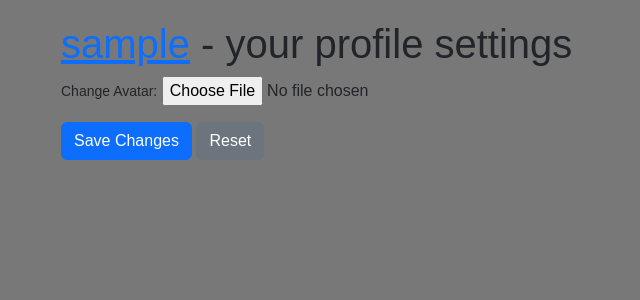
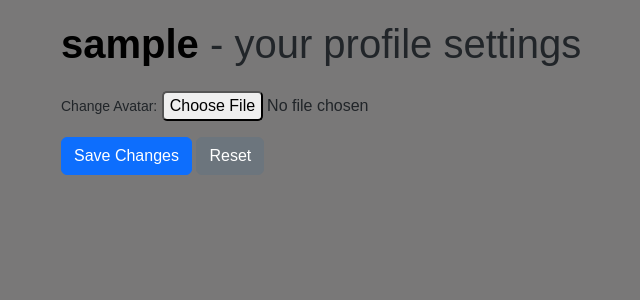
Before and after one commit to SVcheburator/Switter, a Django app: page /users/my_profile/ in a window 1280 px wide. Shown: the part 70-370 px from the top of the page, without its empty margins (21-661 px from the left). Run offline with Django 5.2, Linux system fonts and the light colour scheme; the visitor is signed in with stand-in values (Sample User, id 1).

Commit message:
my profile page, upload photo btns styles changed

```diff
--- a/switter/switterapp/static/switterapp/add_swit_style.css
+++ b/switter/switterapp/static/switterapp/add_swit_style.css
@@ -2,8 +2,3 @@
 .custom-form textarea {
     border-radius: 10px;
 }
-
-
-.custom-form ::-webkit-file-upload-button {
-    border-radius: 5px;
-}
--- a/switter/switterapp/static/switterapp/base_style.css
+++ b/switter/switterapp/static/switterapp/base_style.css
@@ -61,3 +61,13 @@ main.container {
     color: #717171;
     text-decoration: none;
 }
+
+
+/* form file button */
+::-webkit-file-upload-button {
+    border-radius: 5px;
+}
+
+::-webkit-file-upload-button:hover {
+    color: #717171;
+}
--- a/switter/users/static/users/my_profile_style.css
+++ b/switter/users/static/users/my_profile_style.css
@@ -0,0 +1,16 @@
+.custom-form {
+    padding-top: 15px;
+}
+
+
+/* User profile preview link */
+.user-profile-preview-link {
+    color: #000000;
+    text-decoration: none;
+    font-weight: bold;
+}
+
+.user-profile-preview-link:hover {
+    color: #373737;
+    text-decoration: none;
+}
--- a/switter/users/templates/users/my_profile.html
+++ b/switter/users/templates/users/my_profile.html
@@ -7,7 +7,7 @@
 {% block content %}
 
 <div>
-    <h1><a href="{% url 'users:view_profile' user.id %}">{{user.username}}</a> - your profile settings</h1>
+    <h1><a class="user-profile-preview-link" href="{% url 'users:view_profile' user.id %}">{{user.username}}</a> - your profile settings</h1>
     {% if profile_form.avatar.value %}
       <a href="{{ profile_form.avatar.value.url }}" target="_blank">
         <img src="{{ user.profile.avatar.url }}" width="250" height="250" alt="Current Avatar">
```
